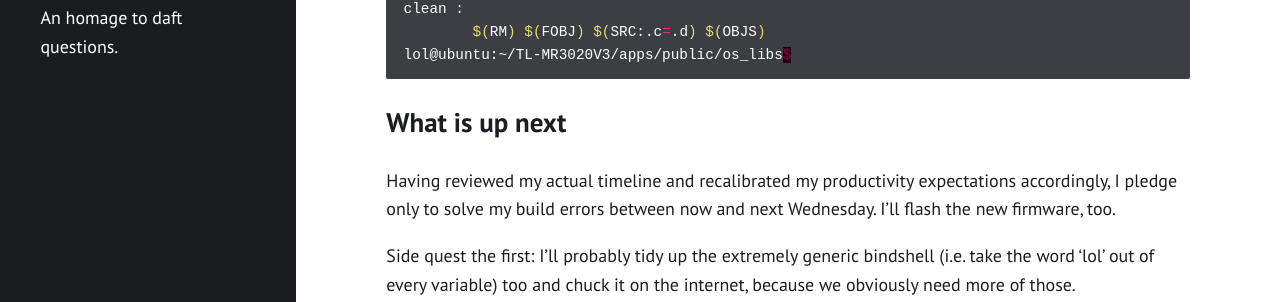
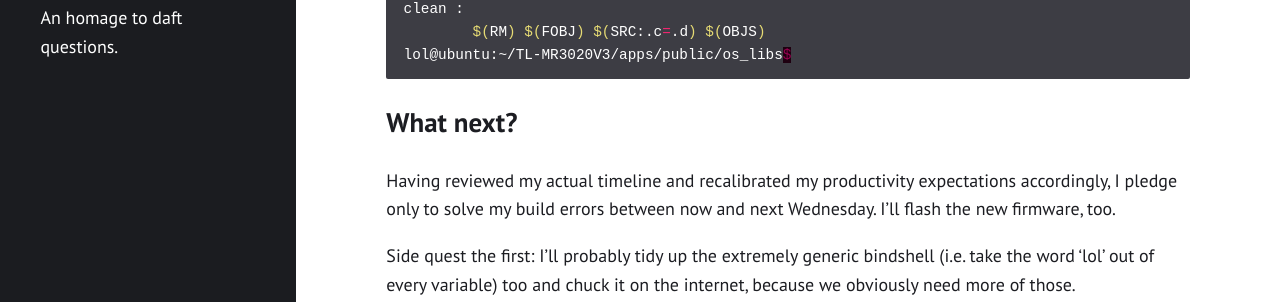
Before and after one commit to unmeg/unmeg.github.io, a Jekyll site: the page built from _posts/2020-06-24-tplink-mr3020-sitrep-1.md, in a window 1280 px wide and 900 px high, scrolled down 2432 px. Shown: the part 306-608 px from the top of the window. Built offline with Jekyll 4.4.1, drawn with Linux system fonts in a browser that asks for light colours.

````diff
--- a/_posts/2020-06-24-tplink-mr3020-sitrep-1.md
+++ b/_posts/2020-06-24-tplink-mr3020-sitrep-1.md
@@ -103,7 +103,7 @@ clean :
 lol@ubuntu:~/TL-MR3020V3/apps/public/os_libs$
 ```
 
-## What is up next
+## What next?
 
 Having reviewed my actual timeline and recalibrated my productivity expectations accordingly, I pledge only to solve my build errors between now and next Wednesday. I'll flash the new firmware, too.
 
````
